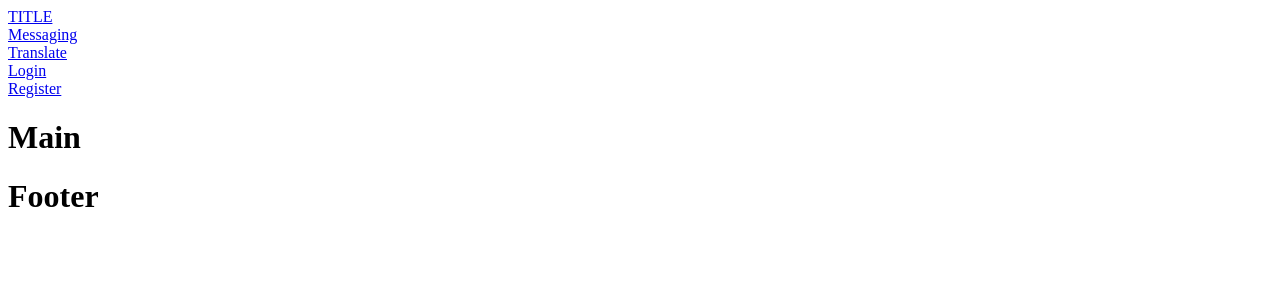
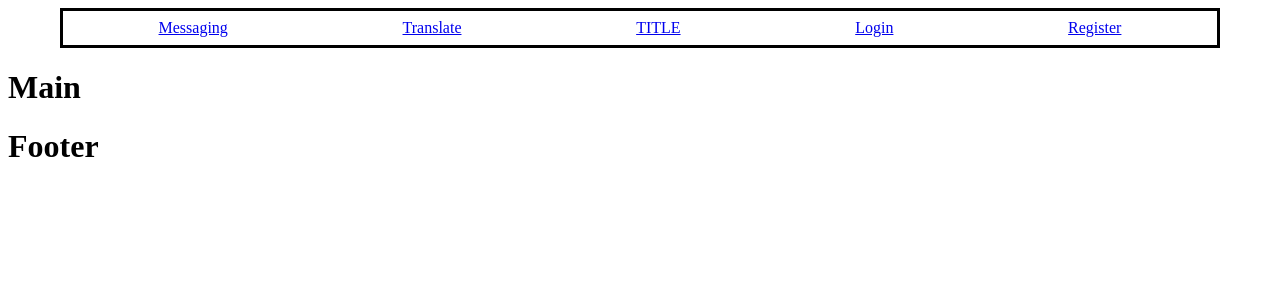
Before and after one commit to Austintigerlu/translate-frontend, a React (Create React App) app: page / in a window 1280 px wide. Shown: the top 300 px of the page. Built offline with nearby package versions, Linux system fonts and the light colour scheme.

Commit message:
translate

```diff
--- a/package.json
+++ b/package.json
@@ -6,9 +6,12 @@
     "@testing-library/jest-dom": "^5.16.4",
     "@testing-library/react": "^13.2.0",
     "@testing-library/user-event": "^13.5.0",
+    "axios": "^0.27.2",
     "react": "^18.1.0",
     "react-dom": "^18.1.0",
+    "react-router-dom": "^6.3.0",
     "react-scripts": "5.0.1",
+    "sass": "^1.51.0",
     "web-vitals": "^2.1.4"
   },
   "scripts": {
--- a/src/components/Header.js
+++ b/src/components/Header.js
@@ -1,17 +1,25 @@
 import {Link} from "react-router-dom"
 
 function Header(props){
+    const navStyle = {
+        display: "flex",
+        justifyContent: "space-around",
+        border: "3px solid black",
+        padding: "8px",
+        width: "90%",
+        margin: "auto",
+      };
     return (
         <header>
-            <nav>
-                <Link to="/">
-                    <div>TITLE</div>
-                </Link>
+            <nav style={navStyle}>
                 <Link to="/IM">
                     <div>Messaging</div>
                 </Link>
                 <Link to="/translate">
                     <div>Translate</div>
+                </Link>
+                <Link to="/">
+                    <div>TITLE</div>
                 </Link>
                 <Link to="/login">
                     <div>Login</div>
--- a/src/pages/Translate.js
+++ b/src/pages/Translate.js
@@ -1,4 +1,8 @@
+const axios = require("axios");
+
 function Translate() {
+  const [detectLanguage, setDetectLanguage] = useState(null);
+
     return <h1>Translate</h1>;
   }
 
```
Also changed, not shown: 1 other file (tests, documents, lock files or other folders).
